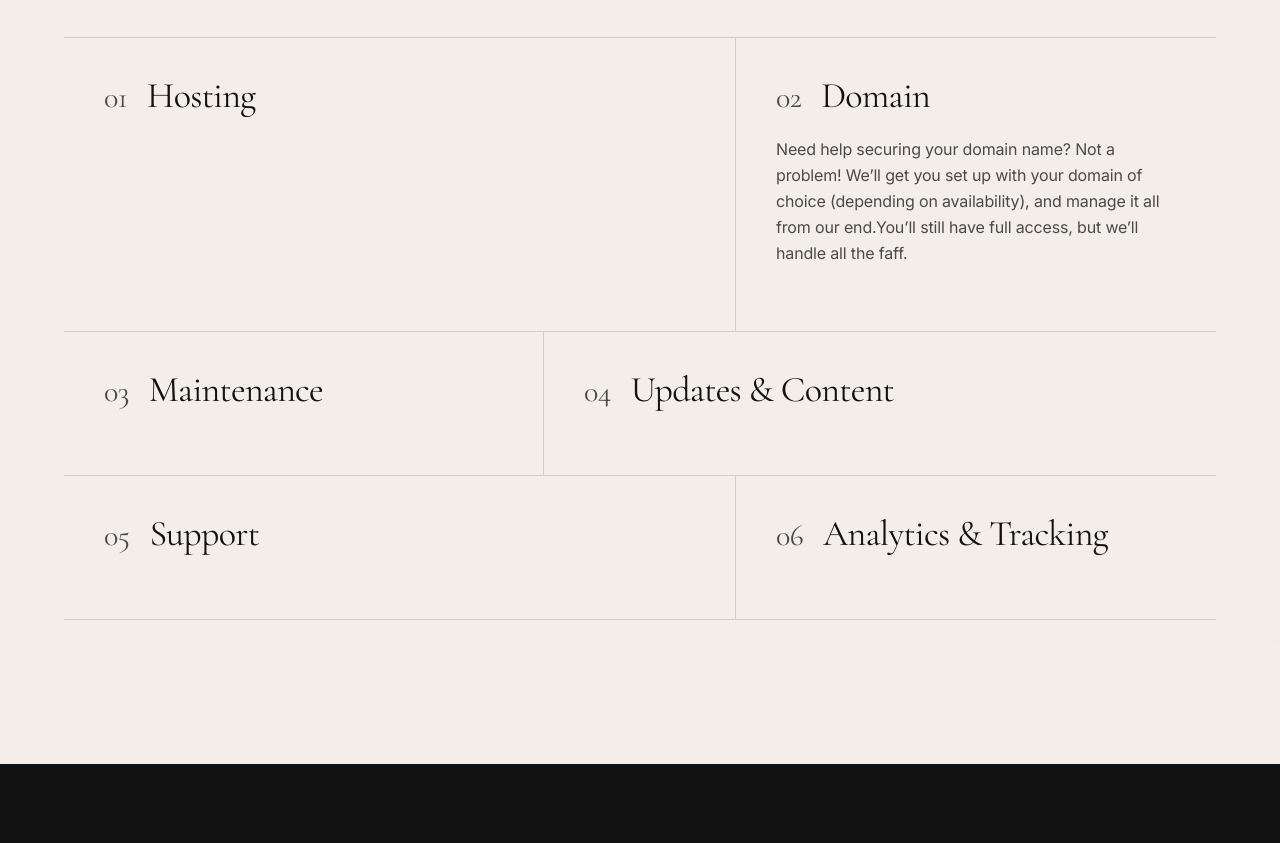
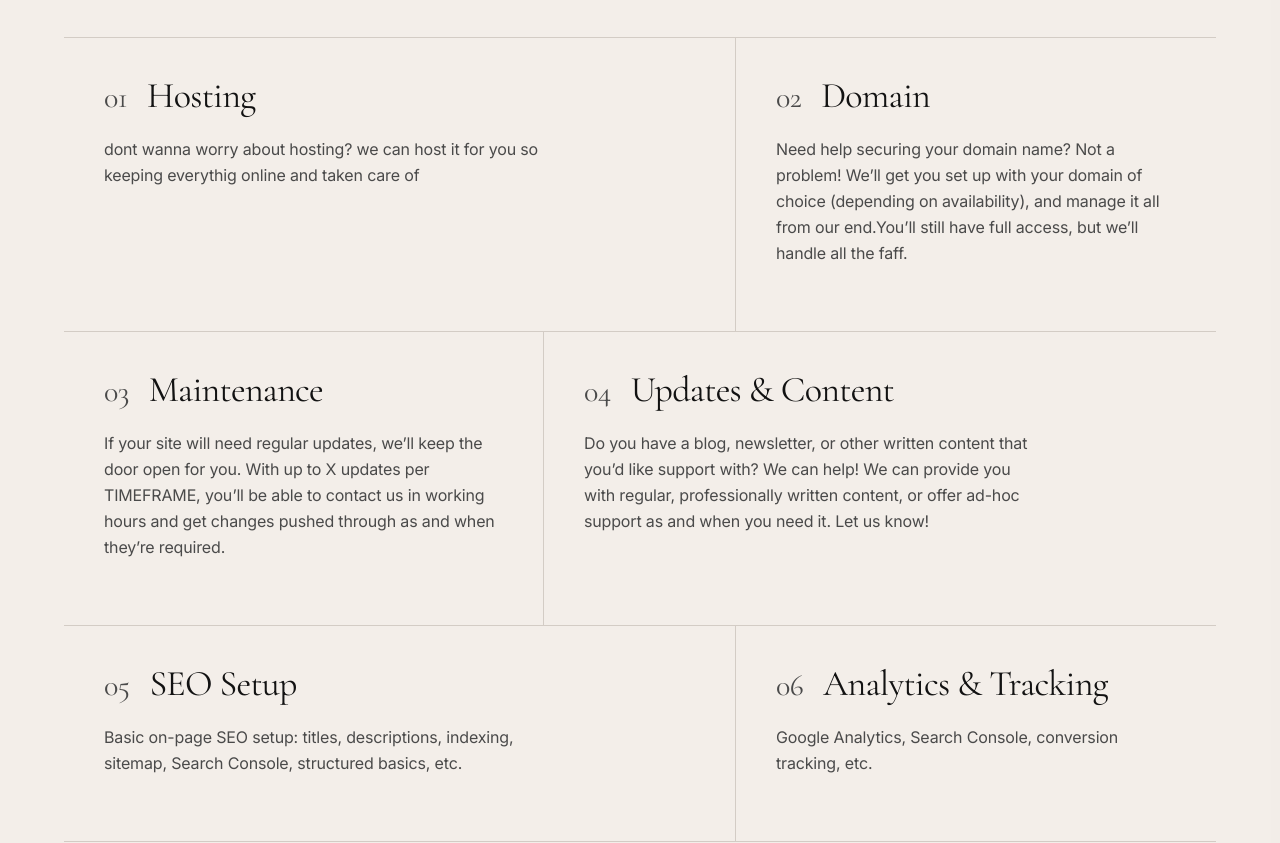
Before and after one commit to CJD115/Beyond-Years-Designs, a React (Vite) app: page / in a window 1280 px wide. Shown: the part 9262-10105 px from the top of the page. Built offline with nearby package versions, Linux system fonts and the light colour scheme.

Commit message:
Add descriptions for optional add-ons

```diff
--- a/src/components/studio/AddOns.jsx
+++ b/src/components/studio/AddOns.jsx
@@ -6,7 +6,7 @@ const ADDONS = [
     name: "Hosting",
     span: "md:col-span-7",
     edge: "md:border-r",
-    body: "",
+    body: "dont wanna worry about hosting? we can host it for you so keeping everythig online and taken care of",
   },
   {
     no: "02",
@@ -21,28 +21,28 @@ const ADDONS = [
     name: "Maintenance",
     span: "md:col-span-5",
     edge: "md:border-r",
-    body: "",
+    body: "If your site will need regular updates, we’ll keep the door open for you. With up to X updates per TIMEFRAME, you’ll be able to contact us in working hours and get changes pushed through as and when they’re required.",
   },
   {
     no: "04",
     name: "Updates & Content",
     span: "md:col-span-7",
     edge: "",
-    body: "",
+    body: "Do you have a blog, newsletter, or other written content that you’d like support with? We can help! We can provide you with regular, professionally written content, or offer ad-hoc support as and when you need it. Let us know!",
   },
   {
     no: "05",
-    name: "Support",
+    name: "SEO Setup",
     span: "md:col-span-7",
     edge: "md:border-r",
-    body: "",
+    body: "Basic on-page SEO setup: titles, descriptions, indexing, sitemap, Search Console, structured basics, etc.",
   },
   {
     no: "06",
     name: "Analytics & Tracking",
     span: "md:col-span-5",
     edge: "",
-    body: "",
+    body: "Google Analytics, Search Console, conversion tracking, etc.",
   },
 ];
 
```
